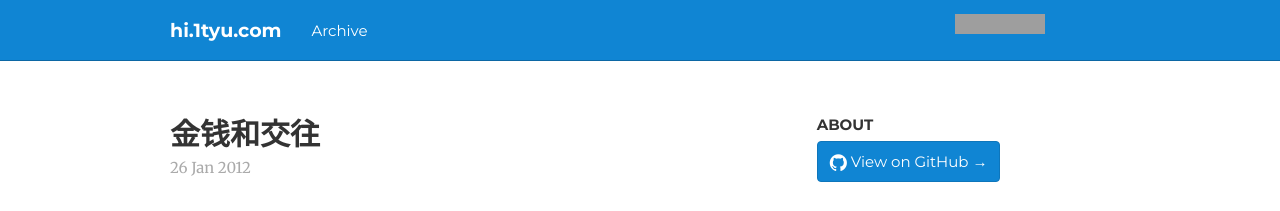
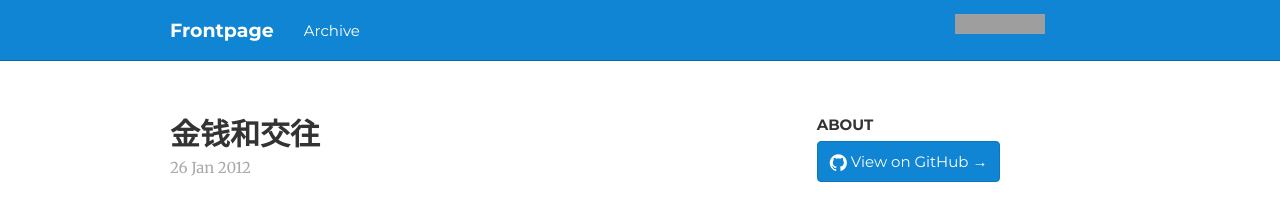
Before and after one commit to helloyuzz/me.wgrib2.com, a Jekyll site: the page built from _posts/2012-01-26-Friendship.md, in a window 1280 px wide. Shown: the top 211 px of the page. Built offline with Jekyll 4.4.1, drawn with Linux system fonts in a browser that asks for light colours; nearby versions of some CDN libraries; emoji names are drawn with the system emoji font; grey boxes are pictures that could not be loaded.

Commit message:
Update default.html

```diff
--- a/_layouts/default.html
+++ b/_layouts/default.html
@@ -32,7 +32,7 @@
               <span class="icon-bar"></span>
             </button>
           </div>
-          <a href="{{ "/" | prepend:site.baseurl }}" class="navbar-brand">{{ site.title }}</a>
+          <a href="{{ "/" | prepend:site.baseurl }}" class="navbar-brand">Frontpage</a>
         </div>
         <div class="collapse navbar-collapse js-navbar-collapse">
           <ul class="navbar-nav nav" data-purplecoat="shiori" data-purplecoat-label="nav.html">
```
